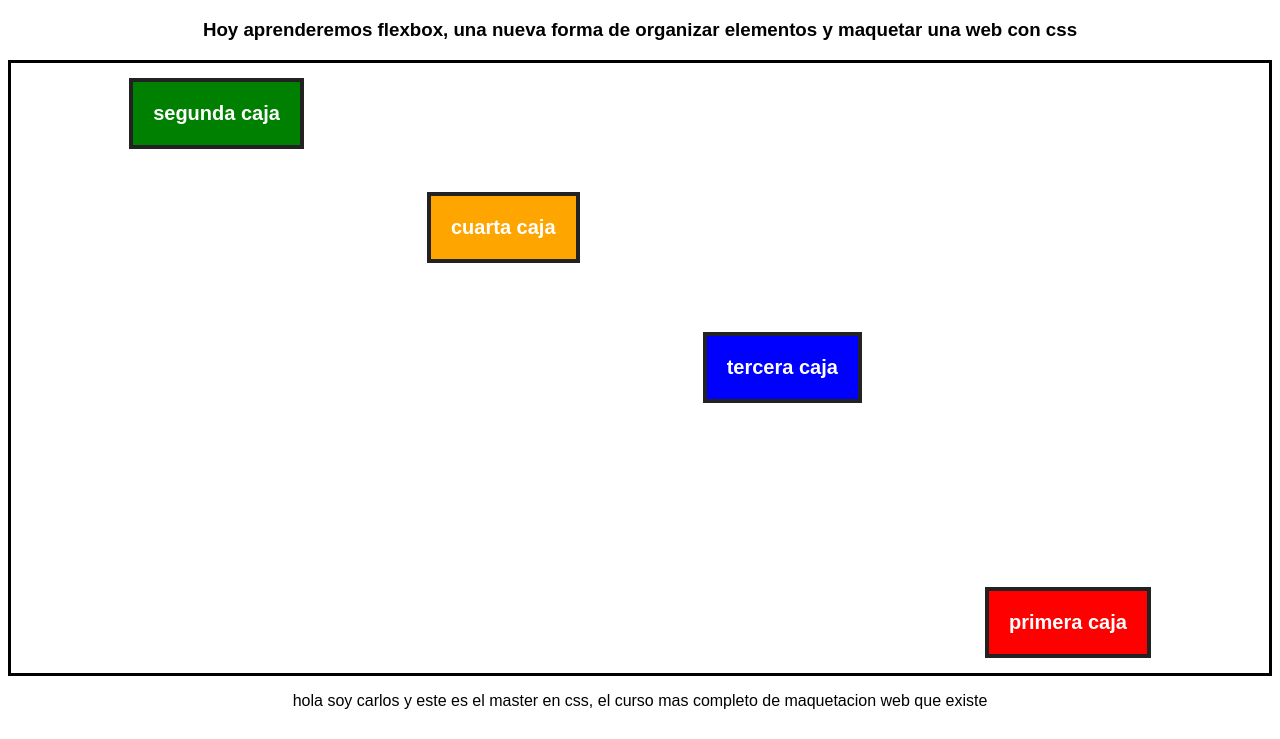
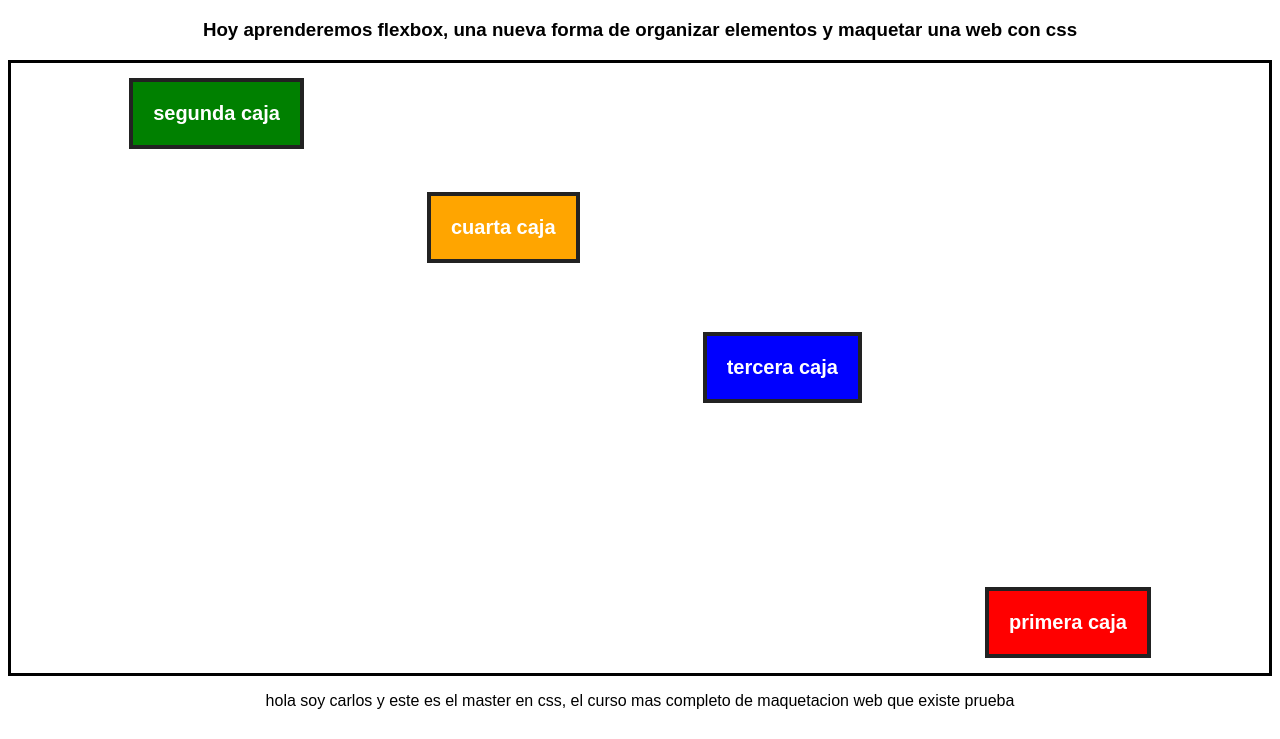
Before and after one commit to Carlos110492/git-curso, a plain HTML site: page index.html in a window 1280 px wide. Shown: the part 61-800 px from the top of the page. Drawn offline with Linux system fonts and the light colour scheme.

```diff
--- a/index.html
+++ b/index.html
@@ -30,7 +30,7 @@
     </section>
 
     <p>
-        hola soy carlos y este es el master en css, el curso mas completo de maquetacion web que existe
+        hola soy carlos y este es el master en css, el curso mas completo de maquetacion web que existe prueba
     </p>
 </body>
 </html>
```
